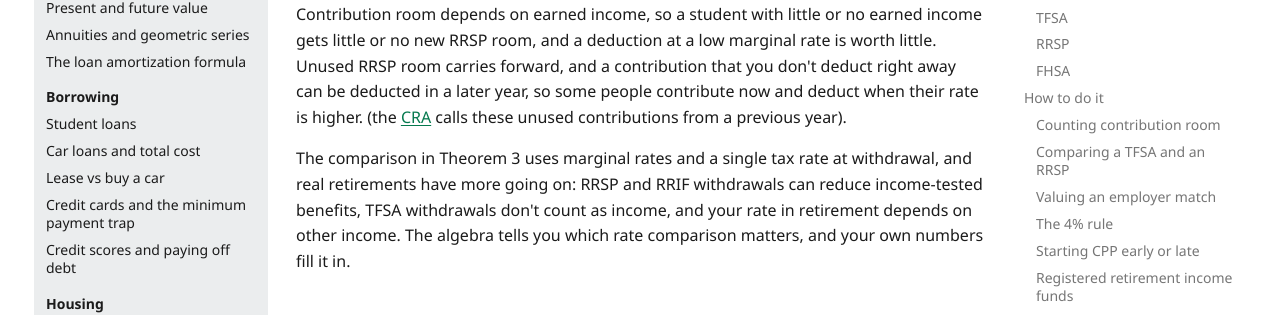
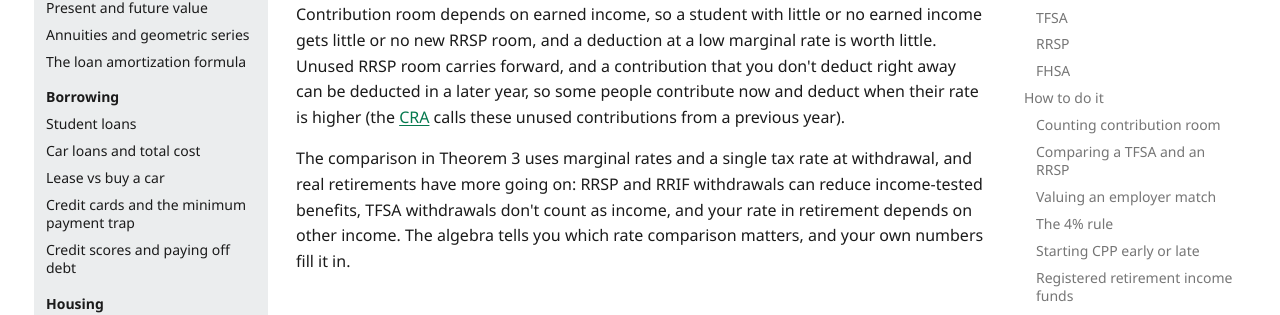
Before and after one commit to faiyaz-svg/MathFromTheGroundUp, an MkDocs documentation site: the page built from docs/08-financial-math/06-investing-and-retirement/03-retirement-accounts.md, in a window 1280 px wide and 900 px high, scrolled down 9791 px. Shown: the part 257-572 px from the top of the window. Built offline with MkDocs 1.6.1 and Material for MkDocs 9.7.7, drawn with Linux system fonts in a browser that asks for light colours; comment, search, counter and statistics services are not loaded.

```diff
--- a/docs/08-financial-math/06-investing-and-retirement/03-retirement-accounts.md
+++ b/docs/08-financial-math/06-investing-and-retirement/03-retirement-accounts.md
@@ -247,7 +247,7 @@ Watch out: the 4% rule is a rule of thumb from historical data. It isn't a guara
 
 </div>
 
-Contribution room depends on earned income, so a student with little or no earned income gets little or no new RRSP room, and a deduction at a low marginal rate is worth little. Unused RRSP room carries forward, and a contribution that you don't deduct right away can be deducted in a later year, so some people contribute now and deduct when their rate is higher. (the [CRA](https://www.canada.ca/en/revenue-agency/services/tax/individuals/topics/rrsps-related-plans/contributing-a-rrsp-prpp/contributions-affect-your-rrsp-prpp-deduction-limit.html) calls these unused contributions from a previous year).
+Contribution room depends on earned income, so a student with little or no earned income gets little or no new RRSP room, and a deduction at a low marginal rate is worth little. Unused RRSP room carries forward, and a contribution that you don't deduct right away can be deducted in a later year, so some people contribute now and deduct when their rate is higher (the [CRA](https://www.canada.ca/en/revenue-agency/services/tax/individuals/topics/rrsps-related-plans/contributing-a-rrsp-prpp/contributions-affect-your-rrsp-prpp-deduction-limit.html) calls these unused contributions from a previous year).
 
 The comparison in Theorem 3 uses marginal rates and a single tax rate at withdrawal, and real retirements have more going on: RRSP and RRIF withdrawals can reduce income-tested benefits, TFSA withdrawals don't count as income, and your rate in retirement depends on other income. The algebra tells you which rate comparison matters, and your own numbers fill it in.
 
```
